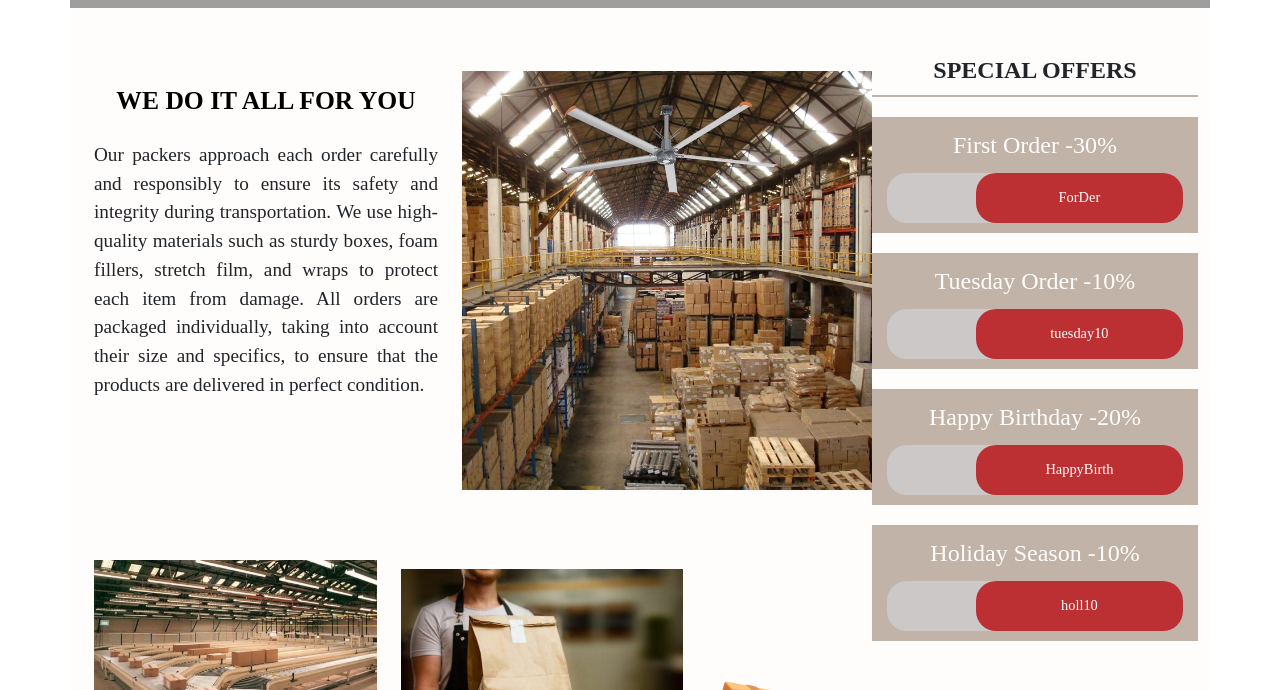
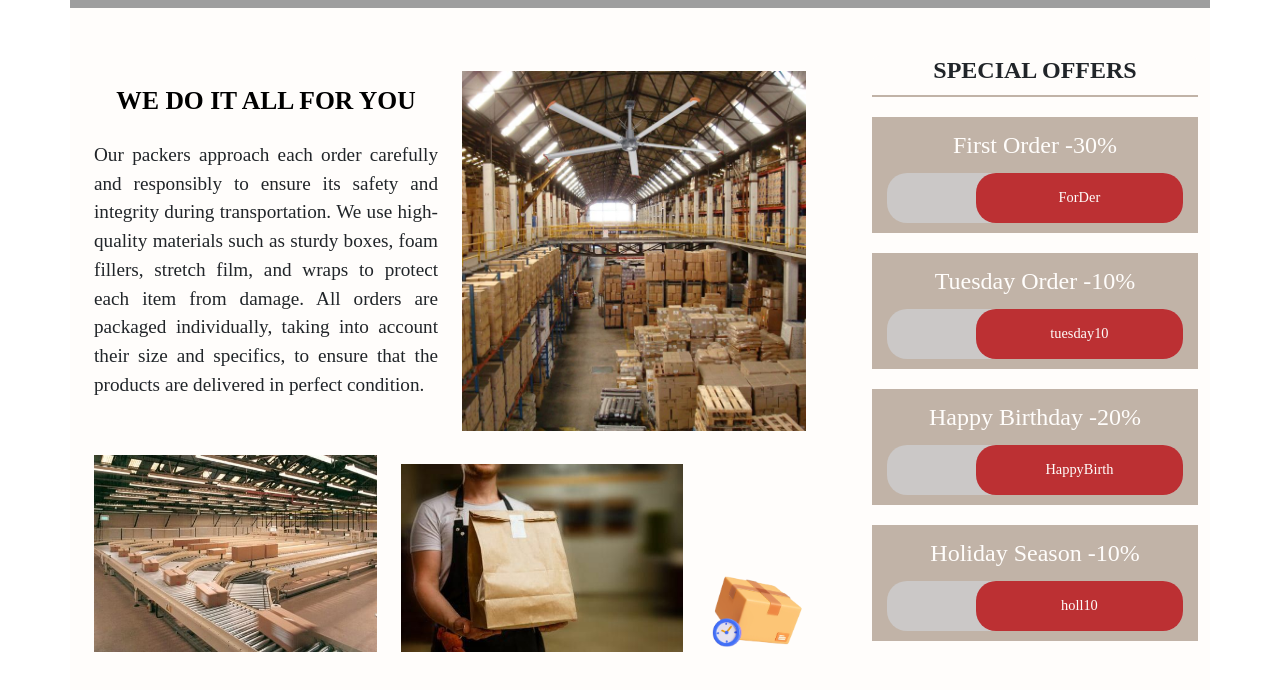
Before and after one commit to sashaLitv/final_module, a plain HTML site: page index.html in a window 1280 px wide. Shown: the part 666-1356 px from the top of the page. Drawn offline with nearby package versions, Linux system fonts and the light colour scheme; grey boxes are pictures that could not be loaded; a web font is replaced by a local one.

Commit message:
third commit

```diff
--- a/styles/main.css
+++ b/styles/main.css
@@ -26,9 +26,5 @@ main .picture{
 }
 #picture1, #picture2{
     object-fit: fill;
-    height:90%;
+    height:100%;
 }
-
-#picture1{
-    max-width: 450px;
-}
```
